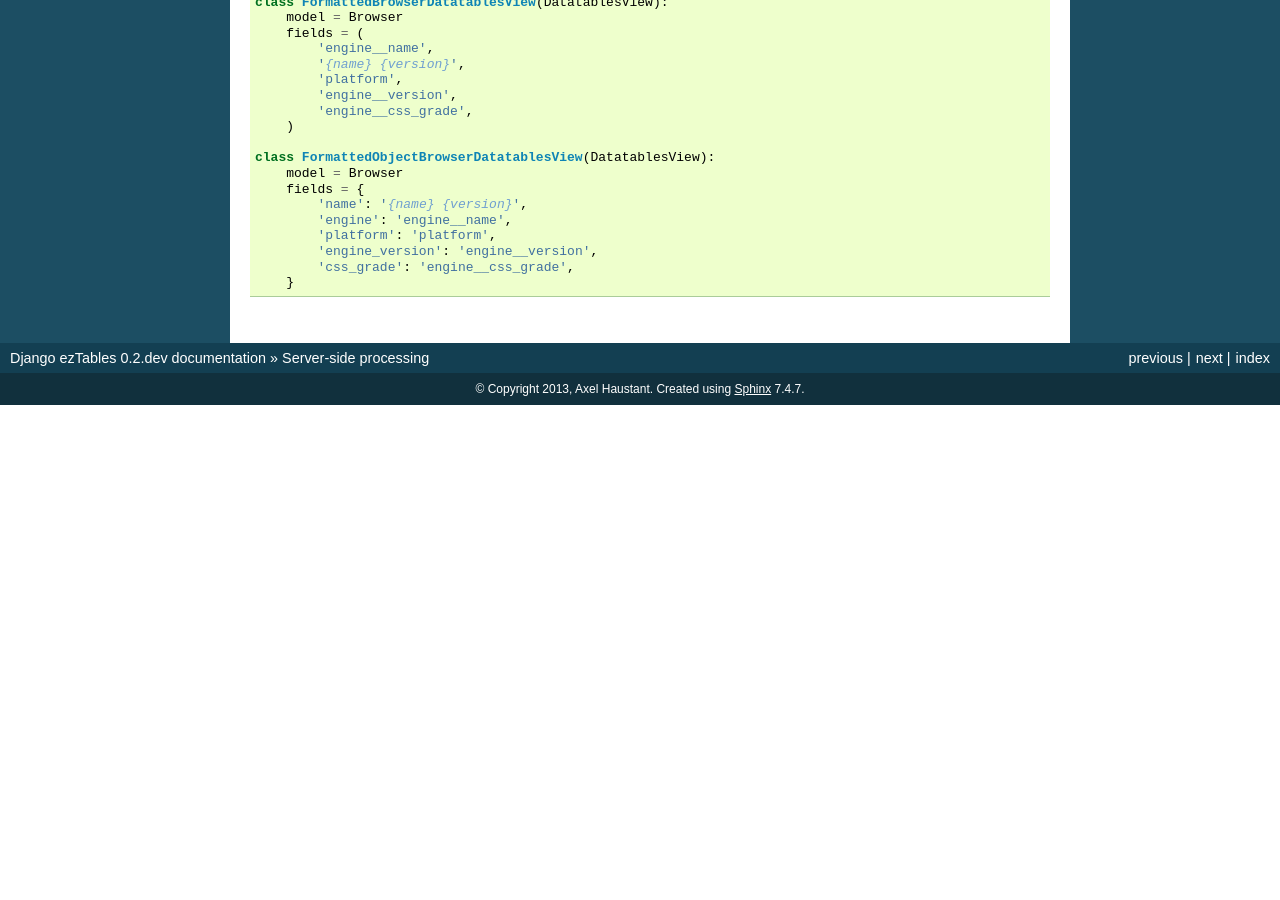
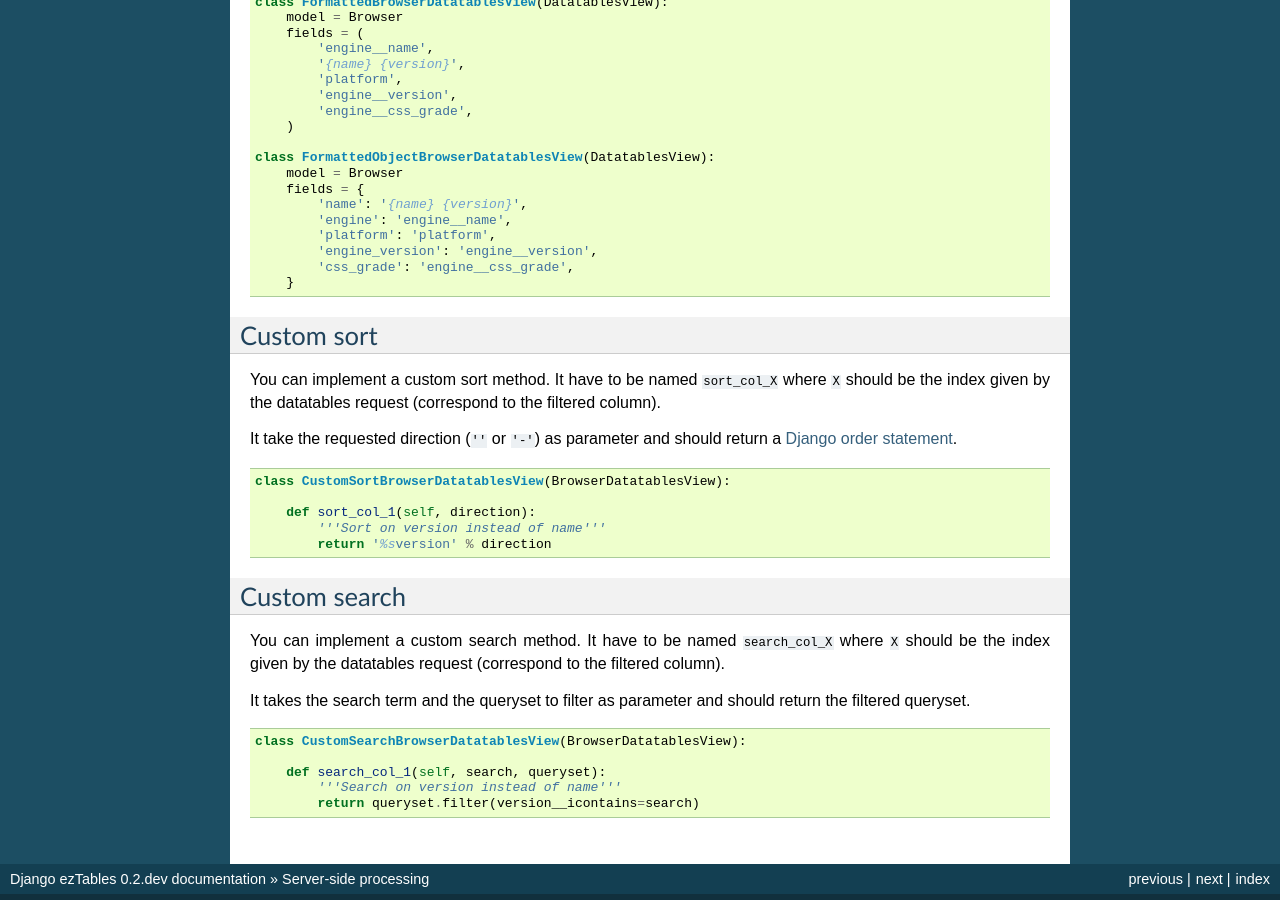
Before and after one commit to noirbizarre/django-eztables, a Sphinx documentation site: the page built from doc/serverside.rst, in a window 1280 px wide and 900 px high, scrolled down 1938 px. Built offline with Sphinx 7.4.7, drawn with Linux system fonts in a browser that asks for light colours; before the commit the page ends 2343 px from its top, so only the background shows below that; some of the changed text lies outside the part shown.

Commit message:
Updated documentation

```diff
--- a/doc/serverside.rst
+++ b/doc/serverside.rst
@@ -144,3 +144,36 @@ You can optionnaly provide some format patterns in the field definition:
             'engine_version': 'engine__version',
             'css_grade': 'engine__css_grade',
         }
+
+
+Custom sort
+-----------
+
+You can implement a custom sort method.
+It have to be named ``sort_col_X`` where ``X`` should be the index given by the datatables request (correspond to the filtered column).
+
+It take the requested direction (``''`` or ``'-'``) as parameter and should return a `Django order statement <https://docs.djangoproject.com/en/dev/ref/models/querysets/#order-by>`_.
+
+.. code-block:: python
+
+    class CustomSortBrowserDatatablesView(BrowserDatatablesView):
+
+        def sort_col_1(self, direction):
+            '''Sort on version instead of name'''
+            return '%sversion' % direction
+
+Custom search
+-------------
+
+You can implement a custom search method.
+It have to be named ``search_col_X`` where ``X`` should be the index given by the datatables request (correspond to the filtered column).
+
+It takes the search term and the queryset to filter as parameter and should return the filtered queryset.
+
+.. code-block:: python
+
+    class CustomSearchBrowserDatatablesView(BrowserDatatablesView):
+
+        def search_col_1(self, search, queryset):
+            '''Search on version instead of name'''
+            return queryset.filter(version__icontains=search)
```
